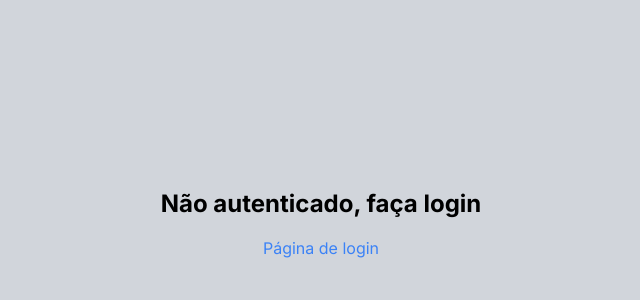
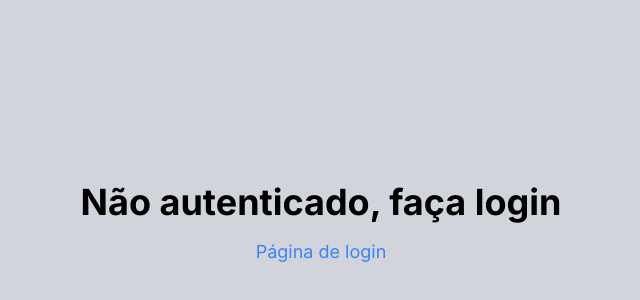
Before and after one commit to arthurhen00/inf01127-trabalho-final, a Next.js app in the folder web/: page /home in a window 1280 px wide. Shown: the part 176-476 px from the top of the page, without its empty margins (319-959 px from the left). Built offline with nearby package versions, Linux system fonts and the light colour scheme; no server answers.

Commit message:
estilizacao unauthenticated component

```diff
--- a/web/src/components/Unauthenticated.tsx
+++ b/web/src/components/Unauthenticated.tsx
@@ -1,8 +1,8 @@
 export default function Unauthenticated() {
   return (
     <div className="flex flex-col items-center justify-center h-screen bg-gray-300">
-      <p className="text-2xl font-bold mb-4">Não autenticado, faça login</p>
-      <a href="/" className="text-blue-500 hover:underline">Página de login</a>
+      <p className="text-4xl font-bold mb-4">Não autenticado, faça login</p>
+      <a href="/" className="text-blue-500 hover:underline text-lg">Página de login</a>
     </div>
   )
 }
```
Also changed, not shown: 3 other files (tests, documents, lock files or other folders).
